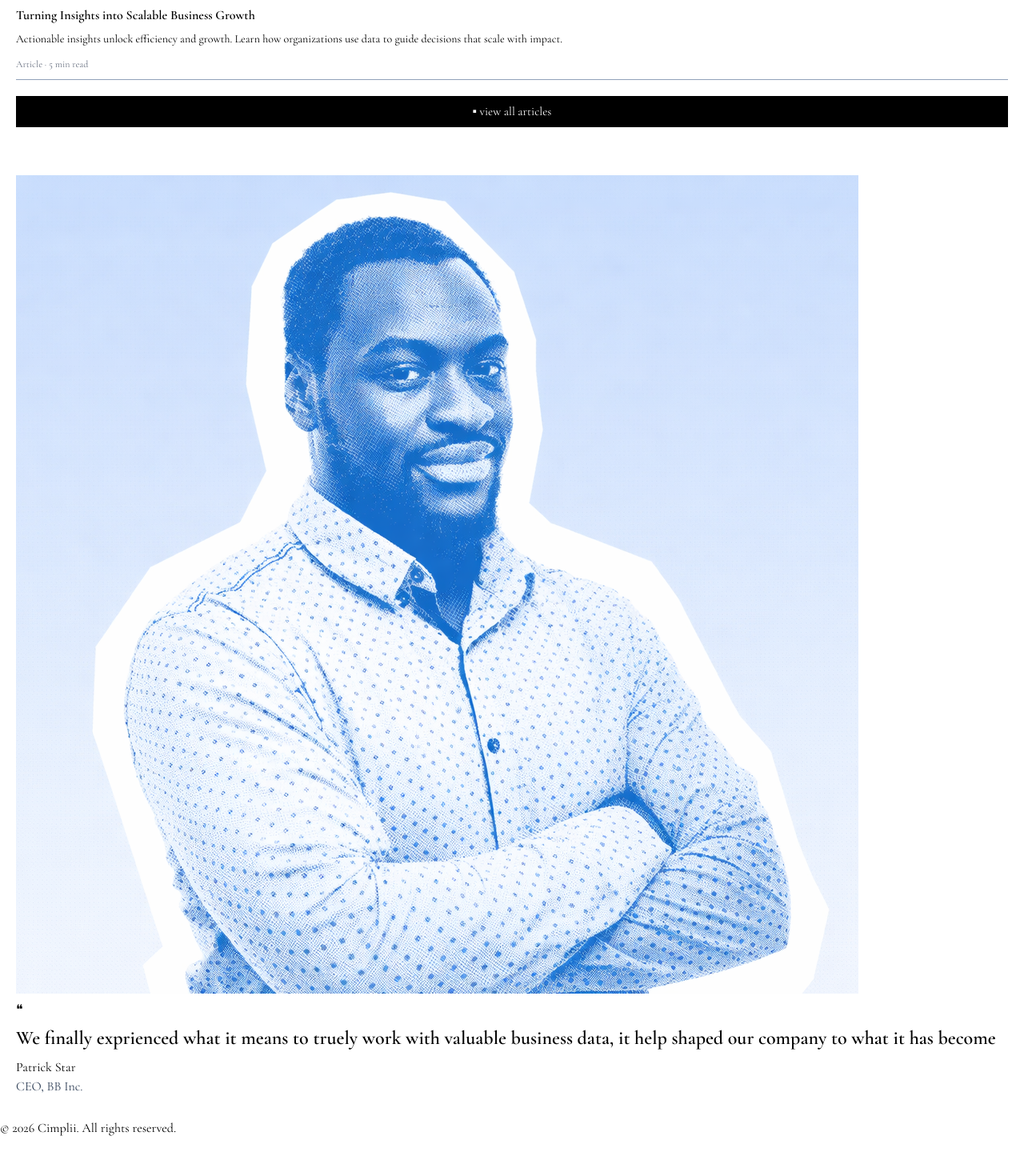
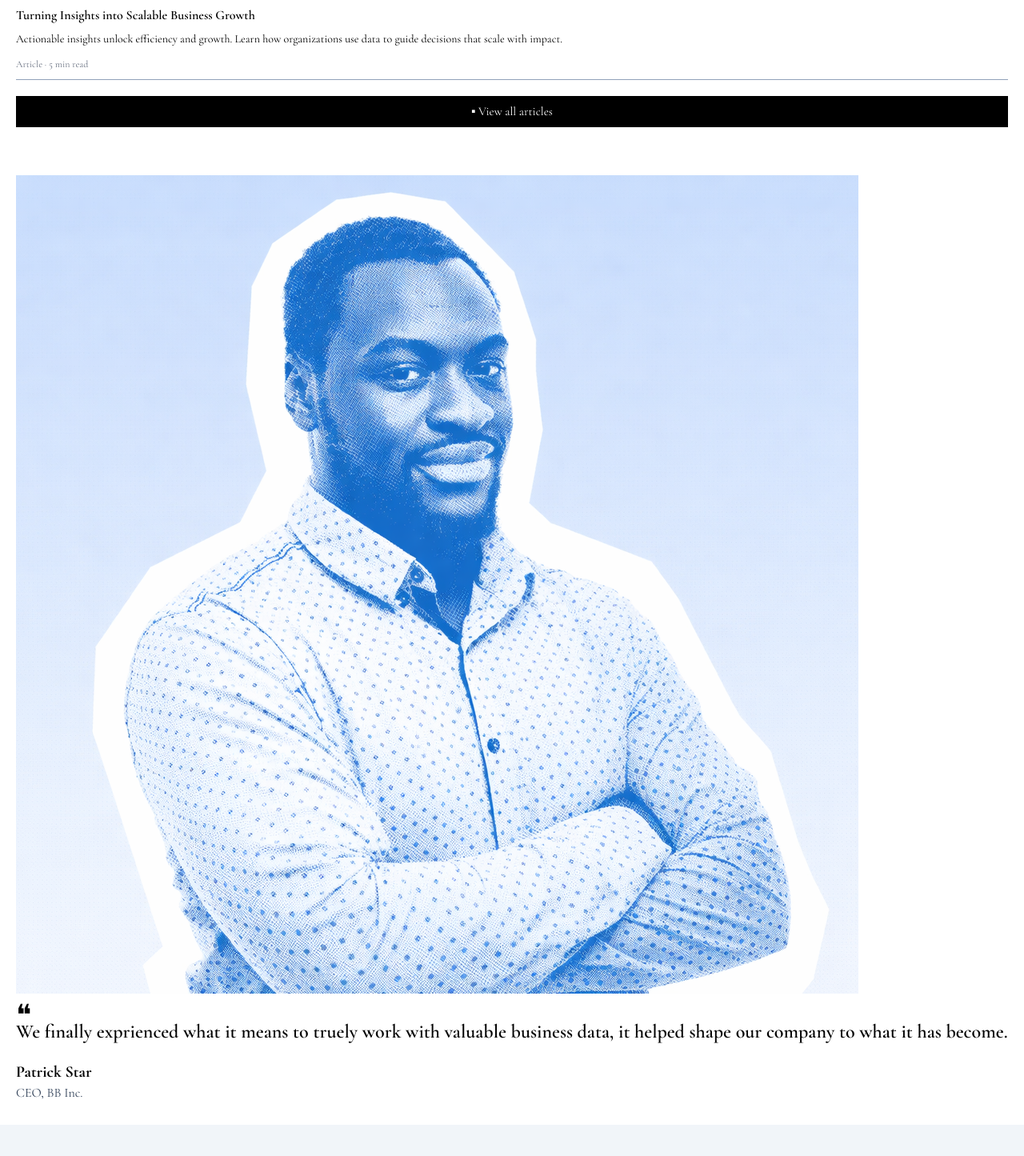
Before and after one commit to kluivstar/Cimplii, a React (Vite) app: page / in a window 1280 px wide. Shown: the part 5242-6687 px from the top of the page at 80% size. Before the commit the page ends 6664 px from the top, so only its background shows below. Built offline with nearby package versions, Linux system fonts and the light colour scheme.

Commit message:
Added CTA component

```diff
--- a/src/App.jsx
+++ b/src/App.jsx
@@ -7,6 +7,7 @@ import Navbar from './components/navbar/Navbar.jsx'
 import Content from './components/Content.jsx'
 import CaseStudy from './components/CaseStudy.jsx'
 import Testimonial from './components/Testimonial.jsx'
+import CTA from './components/CTA.jsx'
 
 function App() {
   return (
@@ -18,6 +19,7 @@ function App() {
       <CaseStudy/>
       <Journal />
       <Testimonial/>
+      <CTA />
       <Footer />
     </div>
   )
--- /dev/null
+++ b/src/components/CTA.jsx
@@ -0,0 +1,17 @@
+import React from 'react'
+
+const CTA = () => {
+  return (
+    <section className='bg-slate-100'>
+        <div className='px-10 py-10 flex flex-col gap-8'>
+            <h1 className='text-2xl font-semibold leading-6 text-center tracking-[.05em]'>Ready to maximize your business potential?</h1>
+            {/* CTA Button */}
+            <div className='mx-auto text-center'>
+                <button className="bg-black w-full text-white px-8 py-3 text-[15px] hover:bg-slate-300 hover:text-black">▪ Request a demo</button>
+            </div>
+        </div>
+    </section>
+  )
+}
+
+export default CTA
--- a/src/components/Journal.jsx
+++ b/src/components/Journal.jsx
@@ -78,7 +78,7 @@ export default function Journal() {
 
             {/* Journal Button */}
             <div className='mx-auto text-center'>
-                <button className="bg-black w-full text-white px-15 py-2 text-[15px] hover:bg-slate-300 hover:text-black">▪ view all articles</button>
+                <button className="bg-black w-full text-white px-15 py-2 text-[15px] hover:bg-slate-300 hover:text-black">▪ View all articles</button>
             </div>
           </article>
         ))}
--- a/src/components/Testimonial.jsx
+++ b/src/components/Testimonial.jsx
@@ -11,9 +11,9 @@ const Testimonial = () => {
             </div>
             <div>
                 <div className='py-2'>
-                    <span>❝</span>
-                    <h1 className='text-2xl font-semibold py-2'>We finally exprienced what it means to truely work with valuable business data, it help shaped our company to what it has become</h1>
-                    <p>Patrick Star</p>
+                    <span className='text-4xl'>❝</span>
+                    <h1 className='text-2xl font-semibold -mt-4'>We finally exprienced what it means to truely work with valuable business data, it helped shape our company to what it has become.</h1>
+                    <p className='font-bold text-xl mt-5'>Patrick Star</p>
                     <span className='text-slate-700'>CEO, BB Inc.</span>
                 </div>
 
```
